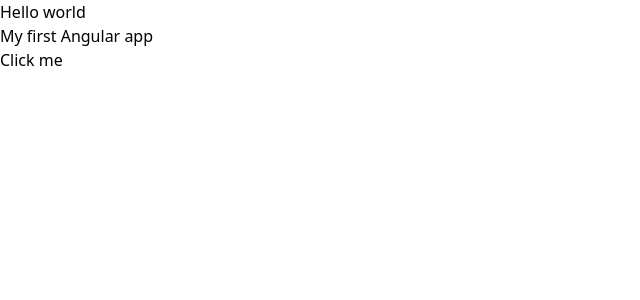
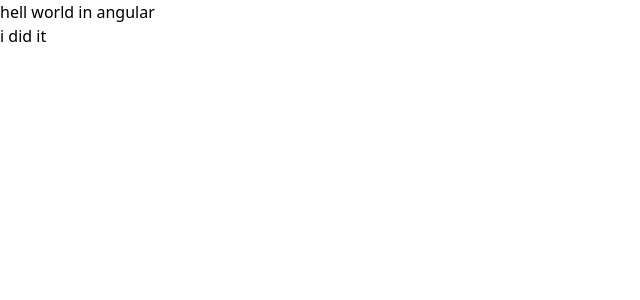
Before and after one commit to rikeshhh/learnAngular, an Angular app: page / in a window 1280 px wide. Shown: the top 300 px of the page, without its empty margins (0-640 px from the left). Built offline with nearby package versions, Linux system fonts and the light colour scheme.

Commit message:
Revert "Feat/no ref/template property"

```diff
--- a/src/app/app.component.ts
+++ b/src/app/app.component.ts
@@ -5,14 +5,9 @@
 @Component({
   selector: 'app-root',
   standalone: true,
-  imports: [RouterOutlet, NavBarComponent],
-  // templateUrl: './app.component.html',
-  template: `
-    <h1>Hello world</h1>
-    <p>My first Angular app</p>
-    <button>Click me</button>
-  `,
-  // styleUrl: './app.component.css',
+  imports: [RouterOutlet,NavBarComponent],
+  templateUrl: './app.component.html',
+  styleUrl: './app.component.css',
 })
 export class AppComponent {
   title = 'my-first-angular-app';
```
